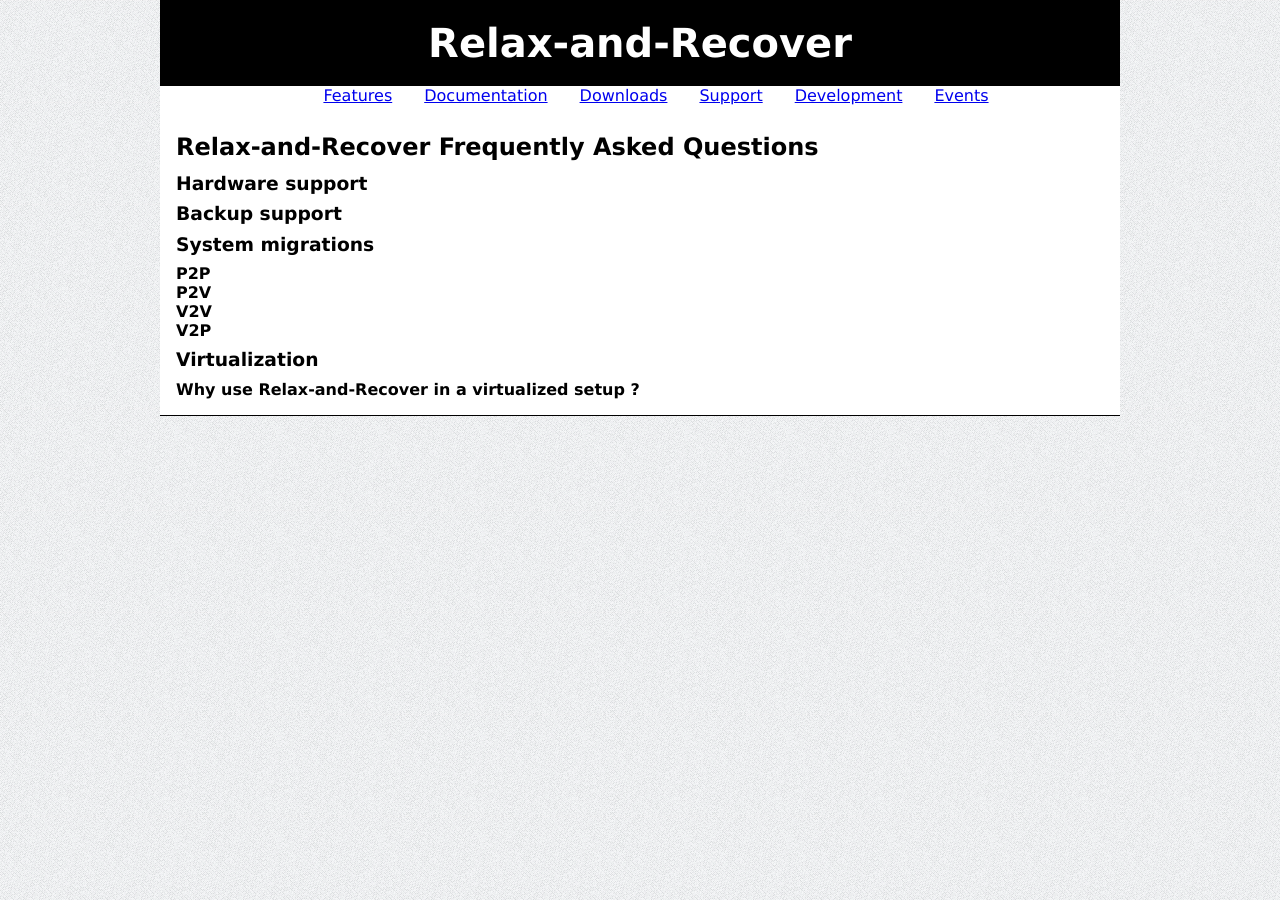
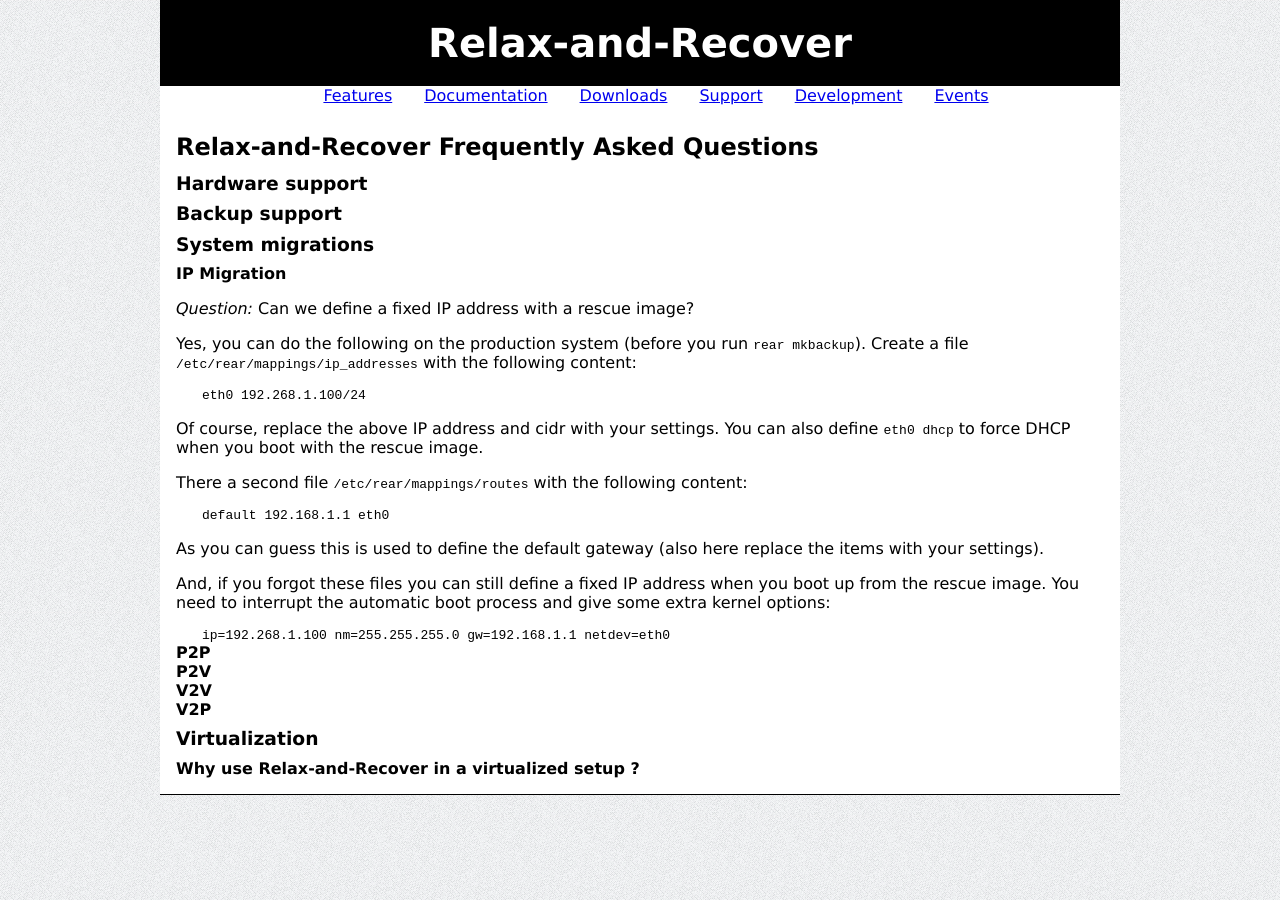
Before and after one commit to rear/rear.github.com, a Jekyll site: the page built from documentation/faq.md, in a window 1280 px wide. Built offline with Jekyll 4.4.1, drawn with Linux system fonts in a browser that asks for light colours; comment, search, counter and statistics services are not loaded.

Commit message:
add FAQ entry for IP migration

```diff
--- a/documentation/faq.md
+++ b/documentation/faq.md
@@ -11,6 +11,26 @@
 
 ### System migrations
 
+#### IP Migration
+
+*Question:* Can we define a fixed IP address with a rescue image?
+
+Yes, you can do the following on the production system (before you run `rear mkbackup`). Create a file `/etc/rear/mappings/ip_addresses` with the following content:
+
+    eth0 192.268.1.100/24
+
+Of course, replace the above IP address and cidr with your settings. You can also define `eth0  dhcp` to force DHCP when you boot with the rescue image.
+
+There a second file `/etc/rear/mappings/routes` with the following content:
+
+    default 192.168.1.1 eth0
+
+As you can guess this is used to define the default gateway (also here replace the items with your settings).
+
+And, if you forgot these files you can still define a fixed IP address when you boot up from the rescue image. You need to interrupt the automatic boot process and give some extra kernel options:
+
+    ip=192.268.1.100 nm=255.255.255.0 gw=192.168.1.1 netdev=eth0
+
 #### P2P
 
 #### P2V
```
